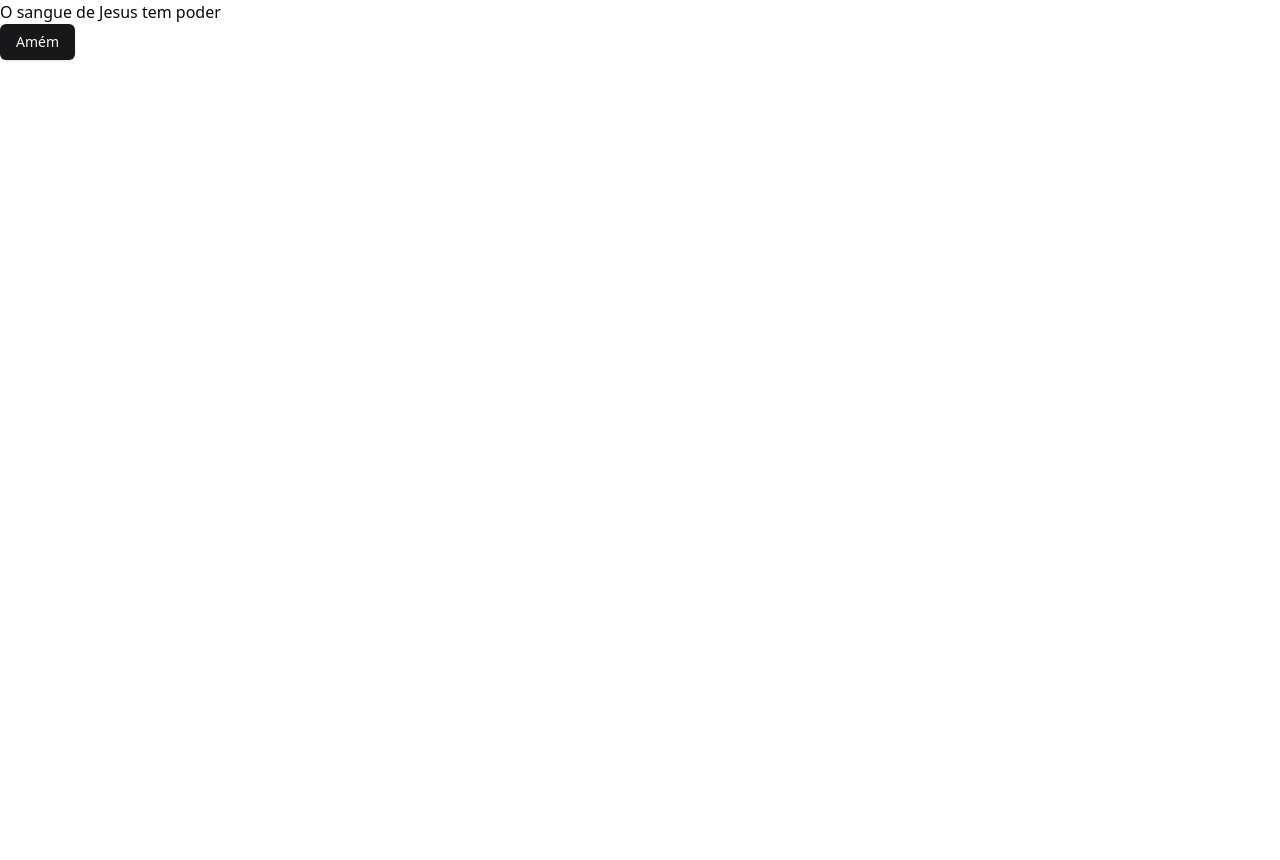
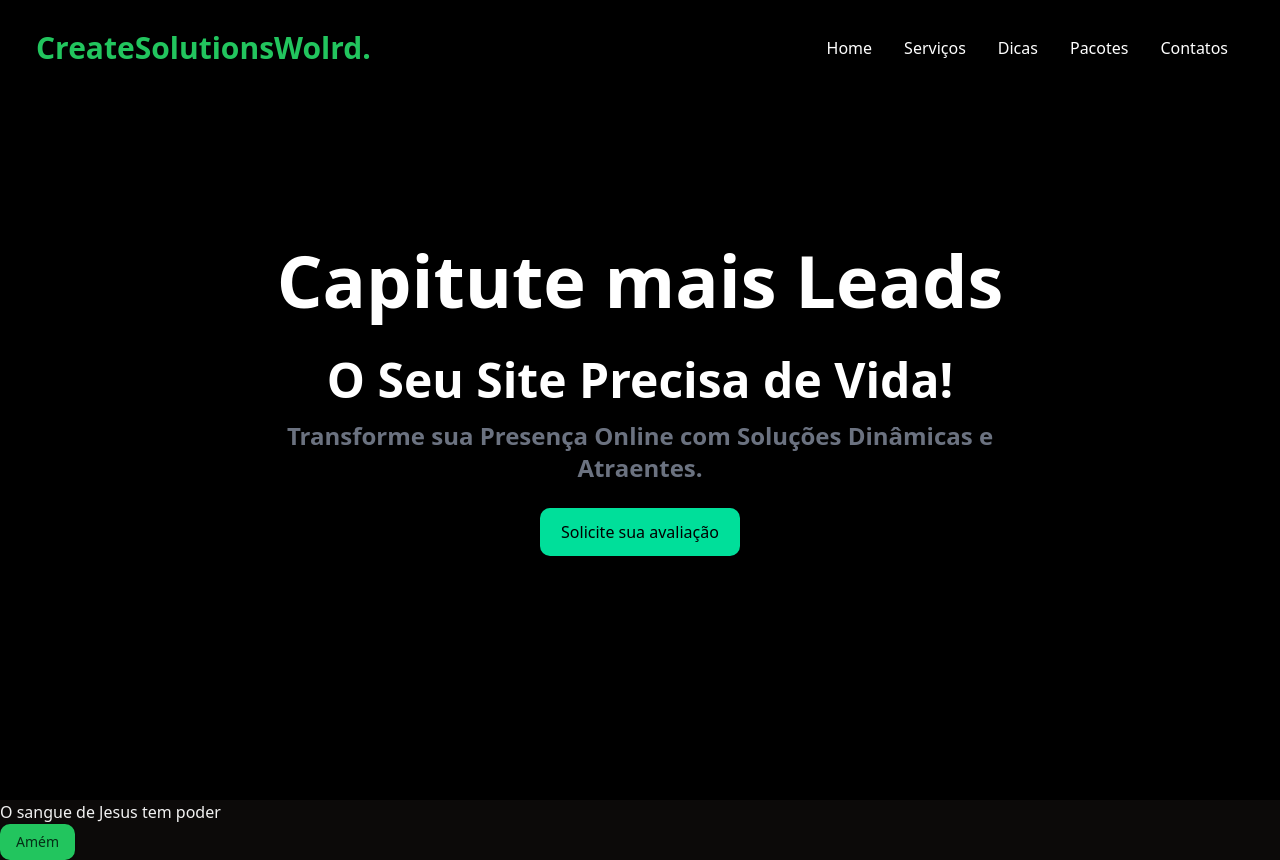
Before and after one commit to MatheusFelixDev/Landing-Page-Create-Solutions-Wolrd, a React (Vite) app: page / in a window 1280 px wide. Before the commit the page ends 800 px from the top, so only its background shows below. Built offline with nearby package versions, Linux system fonts and the light colour scheme.

Commit message:
add NavBar

```diff
--- a/package.json
+++ b/package.json
@@ -16,6 +16,7 @@
     "clsx": "^2.0.0",
     "react": "^18.2.0",
     "react-dom": "^18.2.0",
+    "react-icons": "^4.11.0",
     "tailwind-merge": "^1.14.0",
     "tailwindcss-animate": "^1.0.7"
   },
--- a/src/App.tsx
+++ b/src/App.tsx
@@ -1,8 +1,12 @@
+import { NavBar } from './components/NavBar';
+import { Banner } from './components/Banner'
 import { Button } from './components/ui/button';
 
 export function App() {
   return(
     <>
+      <NavBar />
+      <Banner />
       <h1>O sangue de Jesus tem poder</h1>
       <Button>Amém</Button>
     </>
--- /dev/null
+++ b/src/components/Banner.tsx
@@ -0,0 +1,22 @@
+export function Banner(){
+    return (
+      <section id=" ">
+        <div className='text-white bg-black bg-cover'>
+          <div className='max-w-[800px] mt-[-96px] w-full h-screen mx-auto text-center flex flex-col justify-center '>
+
+            <h1 className='md:text-7xl sm:text-6xl text-4xl font-bold md:py-6'>
+            Capitute mais Leads
+            </h1>
+            <div className='flex justify-center items-center'>
+              <p className='md:text-5xl sm:text-4xl text-xl font-bold py-4'>
+              O Seu Site Precisa de Vida!
+              </p>
+
+            </div>
+            <p className='md:text-2xl text-xl font-bold text-gray-500'>Transforme sua Presença Online com Soluções Dinâmicas e Atraentes. </p>
+            <button className='w-[200px] rounded-md font-medium my-6 mx-auto py-3 text-black bg-[#00df9a] hover:bg-green-400 transition-colors'>Solicite sua avaliação</button>
+          </div>
+        </div>
+      </section>
+    );
+  };
--- /dev/null
+++ b/src/components/NavBar.tsx
@@ -0,0 +1,94 @@
+import { useState } from 'react';
+import { AiOutlineClose, AiOutlineMenu } from 'react-icons/ai';
+
+export function NavBar(){
+    const [nav, setNav] = useState(false);
+
+    const handleNav = () => {
+        setNav(!nav);
+    };
+    return (
+        <div className='flex justify-between items-center h-24 max-w-[1240px] mx-auto px-4 text-white'>
+        <h1 className='w-full text-3xl font-bold text-green-500'>CreateSolutionsWolrd.</h1>
+        <ul className='hidden md:flex '>
+                <li className='p-4 transition-colors hover:scale-105 duration-300 hover:text-[#00df9a]'>
+                    <a href='#'>
+                        Home
+                    </a>
+                </li>
+
+                <li  className='p-4 transition-colors hover:scale-105 duration-300 hover:text-[#00df9a]'>
+                    <a href="#services">
+                        Serviços
+                    </a>
+                </li>
+
+                <li className='p-4 transition-colors hover:scale-105 duration-300 hover:text-[#00df9a]'>
+                    <a href='#tips'>
+                        Dicas
+                    </a>
+                </li>
+
+                <li className='p-4 transition-colors hover:scale-105 duration-300 hover:text-[#00df9a]'>
+                    <a href='#packs'>
+                        Pacotes
+                    </a>
+                </li>
+
+                <li className='p-4 transition-colors hover:scale-105 duration-300 hover:text-[#00df9a]'>
+                    <a href='#contacts'>
+                        Contatos
+                    </a>
+                </li>
+            </ul>
+
+            <div onClick={handleNav} className='block md:hidden'>
+                {nav ? <AiOutlineClose size={20}/> : <AiOutlineMenu size={20} />}
+            </div>
+
+            <ul className={nav ? 'fixed left-0 top-0 w-[60%] h-full border-r border-r-gray-900 bg-black ease-in-out duration-500' : 'ease-in-out duration-500 fixed left-[-100%]'}>
+                <h1 className='w-full text-3xl font-bold text-green-500 m-4'>CrateSolutionsWolrd.</h1>
+
+                <li className='p-4 border-b-4 border-gray-600 transition-colors hover:scale-105 duration-300 hover:text-[#00df9a]'>
+                    <a href='#'
+                        onClick={handleNav}
+                    >
+                        Home
+                    </a>
+                </li>
+
+                <li className='p-4 border-b-4 border-gray-600 transition-colors hover:scale-105 duration-300 hover:text-[#00df9a]'>
+                    <a href="#services"
+                       onClick={handleNav}
+                    >
+                        Serviços
+                    </a>
+                </li>
+
+                <li className='p-4 border-b-4 border-gray-600 transition-colors hover:scale-105 duration-300 hover:text-[#00df9a]'>
+                    <a href='#tips'
+                        onClick={handleNav}
+                    >
+                        Dicas
+                    </a>
+                </li>
+
+                <li className='p-4 border-b-4 border-gray-600 transition-colors hover:scale-105 duration-300 hover:text-[#00df9a]'>
+                    <a href='#packs'
+                        onClick={handleNav}
+                    >
+                        Pacotes
+                    </a>
+                </li>
+
+                <li className='p-4 transition-colors hover:scale-105 duration-300 hover:text-[#00df9a]'>
+                    <a href='#contacts'
+                    onClick={handleNav}>
+                        Contatos
+                    </a>
+                </li>
+            </ul>
+        </div>
+
+    )
+}
--- a/src/index.css
+++ b/src/index.css
@@ -2,69 +2,34 @@
 @tailwind components;
 @tailwind utilities;
 
+
+
 @layer base {
   :root {
-    --background: 0 0% 100%;
-    --foreground: 240 10% 3.9%;
-
-    --card: 0 0% 100%;
-    --card-foreground: 240 10% 3.9%;
-
-    --popover: 0 0% 100%;
-    --popover-foreground: 240 10% 3.9%;
-
-    --primary: 240 5.9% 10%;
-    --primary-foreground: 0 0% 98%;
-
-    --secondary: 240 4.8% 95.9%;
-    --secondary-foreground: 240 5.9% 10%;
-
-    --muted: 240 4.8% 95.9%;
-    --muted-foreground: 240 3.8% 46.1%;
-
-    --accent: 240 4.8% 95.9%;
-    --accent-foreground: 240 5.9% 10%;
-
-    --destructive: 0 84.2% 60.2%;
-    --destructive-foreground: 0 0% 98%;
-
-    --border: 240 5.9% 90%;
-    --input: 240 5.9% 90%;
-    --ring: 240 10% 3.9%;
-
-    --radius: 0.5rem;
+    --background: 20 14.3% 4.1%;
+    --foreground: 0 0% 95%;
+    --card: 24 9.8% 10%;
+    --card-foreground: 0 0% 95%;
+    --popover: 0 0% 9%;
+    --popover-foreground: 0 0% 95%;
+    --primary: 142.1 70.6% 45.3%;
+    --primary-foreground: 144.9 80.4% 10%;
+    --secondary: 240 3.7% 15.9%;
+    --secondary-foreground: 0 0% 98%;
+    --muted: 0 0% 15%;
+    --muted-foreground: 240 5% 64.9%;
+    --accent: 12 6.5% 15.1%;
+    --accent-foreground: 0 0% 98%;
+    --destructive: 0 62.8% 30.6%;
+    --destructive-foreground: 0 85.7% 97.3%;
+    --border: 240 3.7% 15.9%;
+    --input: 240 3.7% 15.9%;
+    --ring: 142.4 71.8% 29.2%;
+    --radius: 0.75rem;
   }
 
-  .dark {
-    --background: 240 10% 3.9%;
-    --foreground: 0 0% 98%;
+}
 
-    --card: 240 10% 3.9%;
-    --card-foreground: 0 0% 98%;
-
-    --popover: 240 10% 3.9%;
-    --popover-foreground: 0 0% 98%;
-
-    --primary: 0 0% 98%;
-    --primary-foreground: 240 5.9% 10%;
-
-    --secondary: 240 3.7% 15.9%;
-    --secondary-foreground: 0 0% 98%;
-
-    --muted: 240 3.7% 15.9%;
-    --muted-foreground: 240 5% 64.9%;
-
-    --accent: 240 3.7% 15.9%;
-    --accent-foreground: 0 0% 98%;
-
-    --destructive: 0 62.8% 30.6%;
-    --destructive-foreground: 0 0% 98%;
-
-    --border: 240 3.7% 15.9%;
-    --input: 240 3.7% 15.9%;
-    --ring: 240 4.9% 83.9%;
-  }
-}
 
 @layer base {
   * {
```
Also changed, not shown: 1 other file (tests, documents, lock files or other folders).
